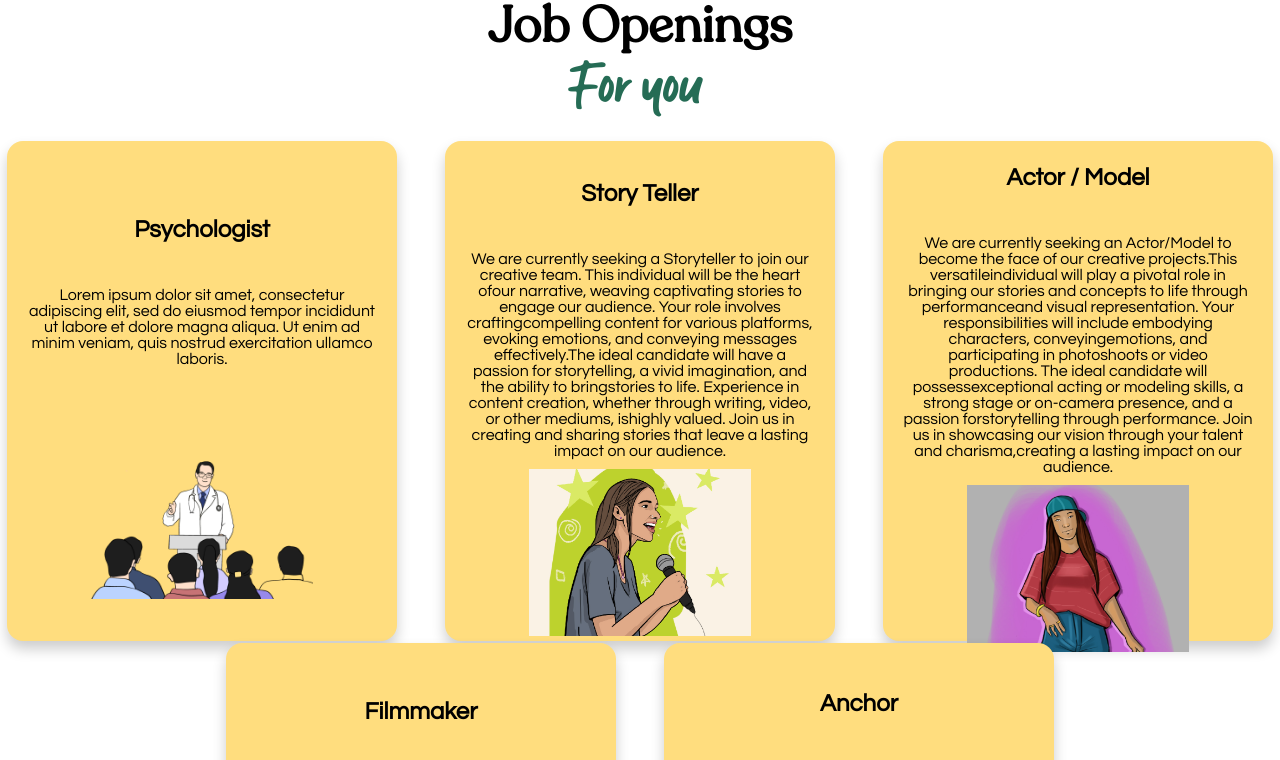
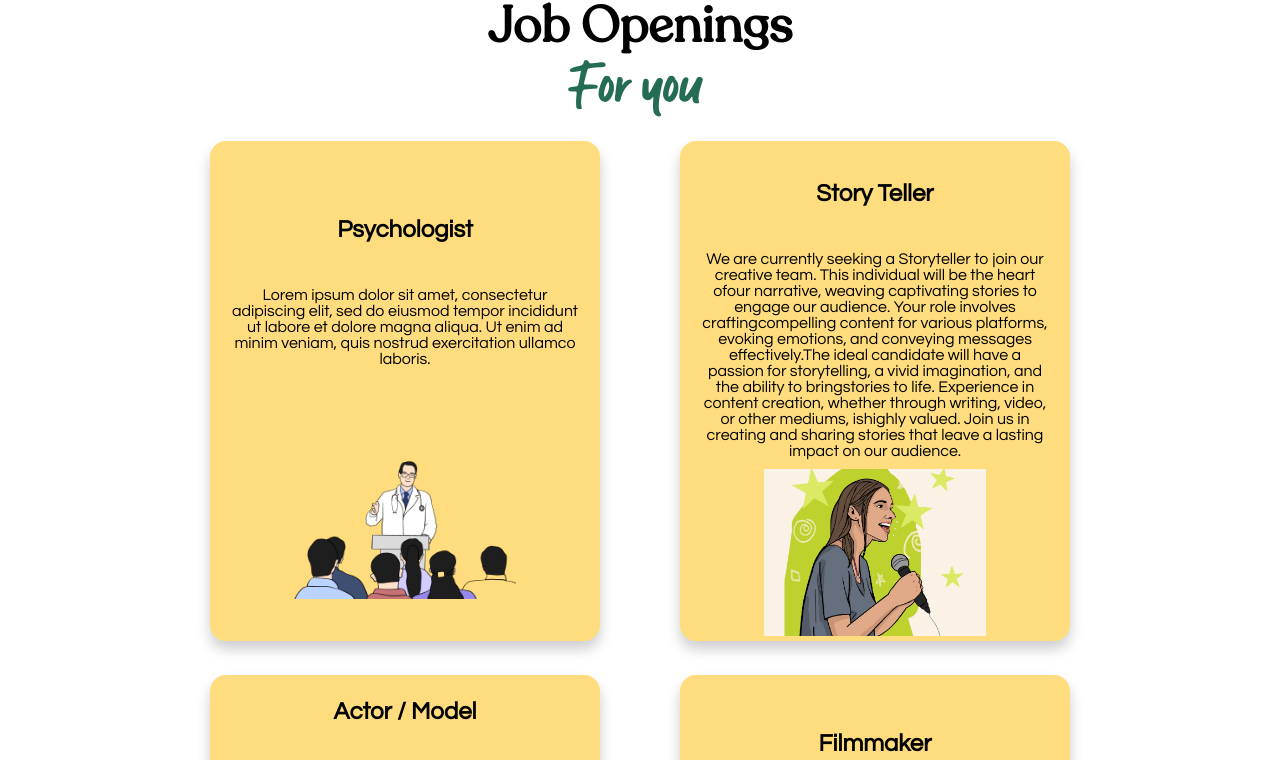
Before and after one commit to Thameem6369538954/New-Active-Listenerns-Production, a React (Create React App) app: page /Hiring in a window 1280 px wide. Shown: the part 1068-1828 px from the top of the page. Built offline with nearby package versions, Linux system fonts and the light colour scheme; no server answers.

Commit message:
july 09 last

```diff
--- a/src/Css/Hiring.css
+++ b/src/Css/Hiring.css
@@ -8,7 +8,7 @@
   display: flex;
   align-items: center;
   justify-content: center;
-  gap: 3rem;
+  gap: 5rem;
   flex-wrap: wrap;
 }
 .flip-card {
```
